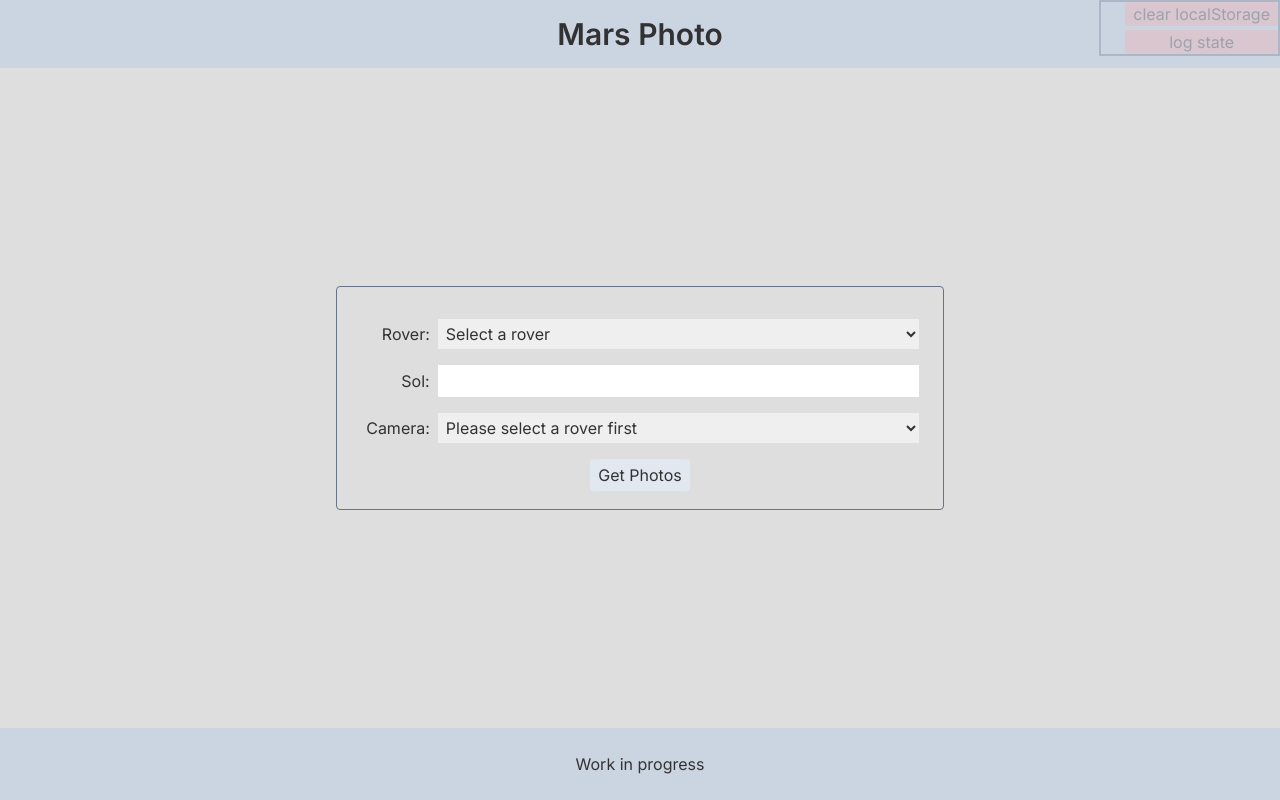
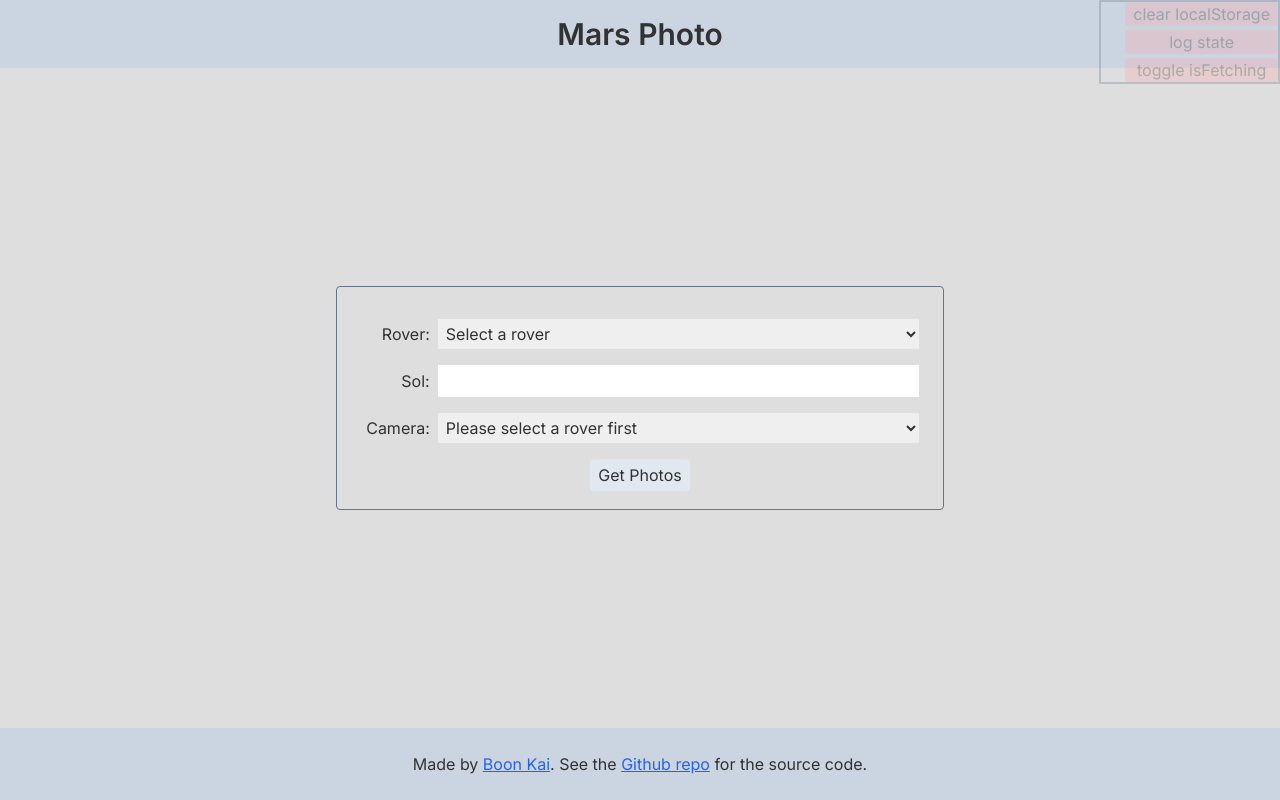
Before and after one commit to bk7312/mars-photos, a Next.js app: page / in a window 1280 px wide. Built offline with nearby package versions, Linux system fonts and the light colour scheme.

Commit message:
fixed searchbar loading bug

```diff
--- a/src/app/api/manifests/route.ts
+++ b/src/app/api/manifests/route.ts
@@ -2,6 +2,11 @@ export const dynamic = 'force-dynamic';
 
 export async function POST(request: Request) {
   const { rover } = await request.json();
+
+  if (rover === '') {
+    return Response.json({ error: 'Invalid input' }, { status: 400 });
+  }
+
   const url = `${process.env.NASA_ENDPOINT}/manifests/${rover}?api_key=${process.env.NASA_API_KEY}`;
   try {
     console.log(url);
--- a/src/app/api/photos/route.ts
+++ b/src/app/api/photos/route.ts
@@ -4,6 +4,11 @@ export const dynamic = 'force-dynamic';
 
 export async function POST(request: Request) {
   const { rover, sol, camera } = await request.json();
+
+  if (rover === '' || sol === '' || camera === '') {
+    return Response.json({ error: 'Invalid input' }, { status: 400 });
+  }
+
   let url = `${process.env.NASA_ENDPOINT}/rovers/${rover}/photos?api_key=${process.env.NASA_API_KEY}&sol=${sol}`;
 
   if (camera && camera !== 'ALL') {
@@ -36,8 +41,9 @@ export async function POST(request: Request) {
       ++cameraMap[p.camera.name];
 
       return {
+        img_id: p.id,
         img_src: p.img_src,
-        img_alt: `PhotoID: ${p.id}, taken from ${p.rover.name} rover's ${p.camera.full_name} (${p.camera.name}) on sol ${p.sol} (Earth date: ${p.earth_date})`,
+        img_alt: `Photo ${p.id} from ${p.rover.name}'s ${p.camera.full_name} (${p.camera.name}) on Sol ${p.sol} (Earth date: ${p.earth_date})`,
         camera: {
           name: p.camera.name,
           full_name: p.camera.full_name,
--- a/src/app/page.tsx
+++ b/src/app/page.tsx
@@ -19,6 +19,7 @@ export default function Home() {
     getPhotos,
     updatePhotosPerPage,
     updatePhotoPage,
+    toggleIsFetching,
   } = useMarsData();
 
   isDev && console.log('main rendered', roverData);
@@ -46,27 +47,42 @@ export default function Home() {
       {isDev && (
         <div
           className='fixed flex flex-col gap-1 transition top-0 right-0 opacity-30 border-2 border-slate-500 pl-6'
-          onClick={(e) => e.currentTarget.classList.toggle('translate-x-3/4')}
+          onClick={(e) => {
+            e.currentTarget.classList.toggle('translate-x-3/4');
+          }}
         >
           <button
-            onClick={() => localStorage.clear()}
+            onClick={(e) => {
+              e.stopPropagation();
+              localStorage.clear();
+            }}
             className='rounded bg-red-300 px-2 cursor-pointer'
           >
             clear localStorage
           </button>
           <button
-            onClick={() =>
+            onClick={(e) => {
+              e.stopPropagation;
               console.log({
                 search,
                 roverData,
                 photos,
                 message,
                 localStorageKeys: Object.keys(localStorage),
-              })
-            }
+              });
+            }}
             className='rounded bg-red-300 px-2 cursor-pointer'
           >
             log state
+          </button>
+          <button
+            onClick={(e) => {
+              e.stopPropagation();
+              toggleIsFetching();
+            }}
+            className='rounded bg-red-300 px-2 cursor-pointer'
+          >
+            toggle isFetching
           </button>
         </div>
       )}
--- a/src/components/Footer.tsx
+++ b/src/components/Footer.tsx
@@ -3,7 +3,23 @@ import React from 'react';
 export default function Footer() {
   return (
     <footer className='mt-2 p-6 bg-slate-300 w-full text-center'>
-      Work in progress
+      Made by{' '}
+      <a
+        className='underline text-blue-600'
+        href='https://github.com/bk7312/'
+        target='_blank'
+      >
+        Boon Kai
+      </a>
+      . See the{' '}
+      <a
+        className='underline text-blue-600'
+        href='https://github.com/bk7312/mars-photos'
+        target='_blank'
+      >
+        Github repo
+      </a>{' '}
+      for the source code.
     </footer>
   );
 }
--- a/src/components/PhotoResults.tsx
+++ b/src/components/PhotoResults.tsx
@@ -149,7 +149,7 @@ export default function PhotoResults({
               .slice(photoStartIndex, photoStartIndex + photos.photoPerPage)
               .map((p) => (
                 <button
-                  key={p.img_alt}
+                  key={p.img_id}
                   className={combineClassNames(
                     'relative max-w-lg w-64 cursor-zoom-in aspect-square flex-grow focus-visible:ring',
                     'bg-no-repeat bg-center'
--- a/src/components/SearchBar.tsx
+++ b/src/components/SearchBar.tsx
@@ -63,8 +63,6 @@ export default function SearchBar({
               : {}
           }
         >
-          {!search.isFetchingManifest && (
-            <>
           <p className='w-20 text-right relative'>
             Sol:
             <span className='absolute z-10 hidden group-hover:block top-full right-0 w-20 px-2 py-1 rounded bg-white'>
@@ -79,7 +77,10 @@ export default function SearchBar({
             onChange={updateSearch}
             min={roverData?.photos[0].sol ?? 0}
             max={roverData?.max_sol}
-                className='w-full px-2 py-1 focus-visible:ring peer'
+            className={combineClassNames(
+              'w-full px-2 py-1 focus-visible:ring peer',
+              search.isFetchingManifest ? 'invisible' : ''
+            )}
             disabled={isDisabled}
           />
           <datalist id='sol-datalist'>
@@ -89,8 +90,6 @@ export default function SearchBar({
               </option>
             ))}
           </datalist>
-            </>
-          )}
         </label>
 
         <label
@@ -101,15 +100,16 @@ export default function SearchBar({
               : {}
           }
         >
-          {!search.isFetchingManifest && (
-            <>
           <p className='w-20 text-right'>Camera:</p>
           <select
             name='camera'
             id='camera'
             value={search.camera}
             onChange={updateSearch}
-                className='w-full px-1 py-1 focus-visible:ring'
+            className={combineClassNames(
+              'w-full px-1 py-1 focus-visible:ring',
+              search.isFetchingManifest ? 'invisible' : ''
+            )}
             disabled={isDisabled}
           >
             {search.photoIndex === -1 ? (
@@ -132,8 +132,6 @@ export default function SearchBar({
               </option>
             ))}
           </select>
-            </>
-          )}
         </label>
         <button
           className='bg-slate-200 border-solid rounded px-2 py-1 mx-auto disabled:cursor-not-allowed focus-visible:ring'
@@ -143,25 +141,6 @@ export default function SearchBar({
           Get Photos
         </button>
       </div>
-
-      {false && (
-        <ol className='list-decimal list-inside '>
-          <li className='mb-2'>
-            Select a rover, there are {rovers.length} to choose from:{' '}
-            {rovers.join(', ')}.
-          </li>
-          <li className='mb-2'>
-            Select a sol, a sol is a Mars solar day. Selecting sol 10 would be
-            the equivalent of day 10 of the rover&apos;s mission. The
-            corresponding Earth date will also be shown in the dropdown.
-          </li>
-          <li className='mb-2'>
-            Select a camera, your selected rover is equipped with several
-            cameras. Which would you like to see? Note that not all cameras will
-            be available on all sols, some sols may not have any photos.
-          </li>
-        </ol>
-      )}
     </section>
   );
 }
--- a/src/hooks/useMarsData.ts
+++ b/src/hooks/useMarsData.ts
@@ -307,6 +307,12 @@ function useMarsData() {
     });
   };
 
+  const toggleIsFetching = () =>
+    setSearch((prev) => ({
+      ...prev,
+      isFetchingManifest: !prev.isFetchingManifest,
+    }));
+
   return {
     search,
     photos,
@@ -317,6 +323,7 @@ function useMarsData() {
     getPhotos,
     updatePhotosPerPage,
     updatePhotoPage,
+    toggleIsFetching,
   };
 }
 
--- a/src/lib/types.ts
+++ b/src/lib/types.ts
@@ -89,6 +89,7 @@ export type RoverPhotosResponse = {
 
 export type RoverPhotos = {
   src: {
+    img_id: number;
     img_src: string;
     img_alt: string;
     camera: CameraNameAndFullName;
```
Also changed, not shown: 1 other file (tests, documents, lock files or other folders). Lines whose indentation alone changed are shown as unchanged.
